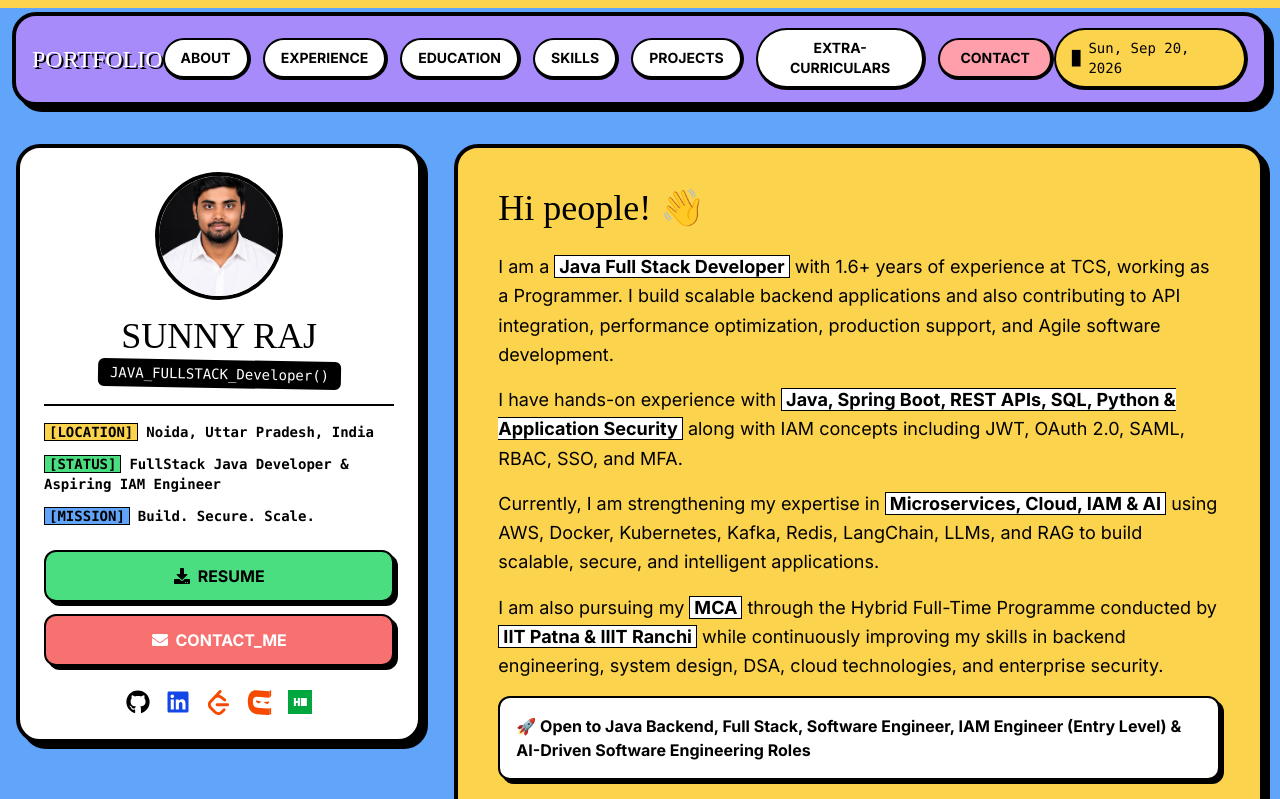
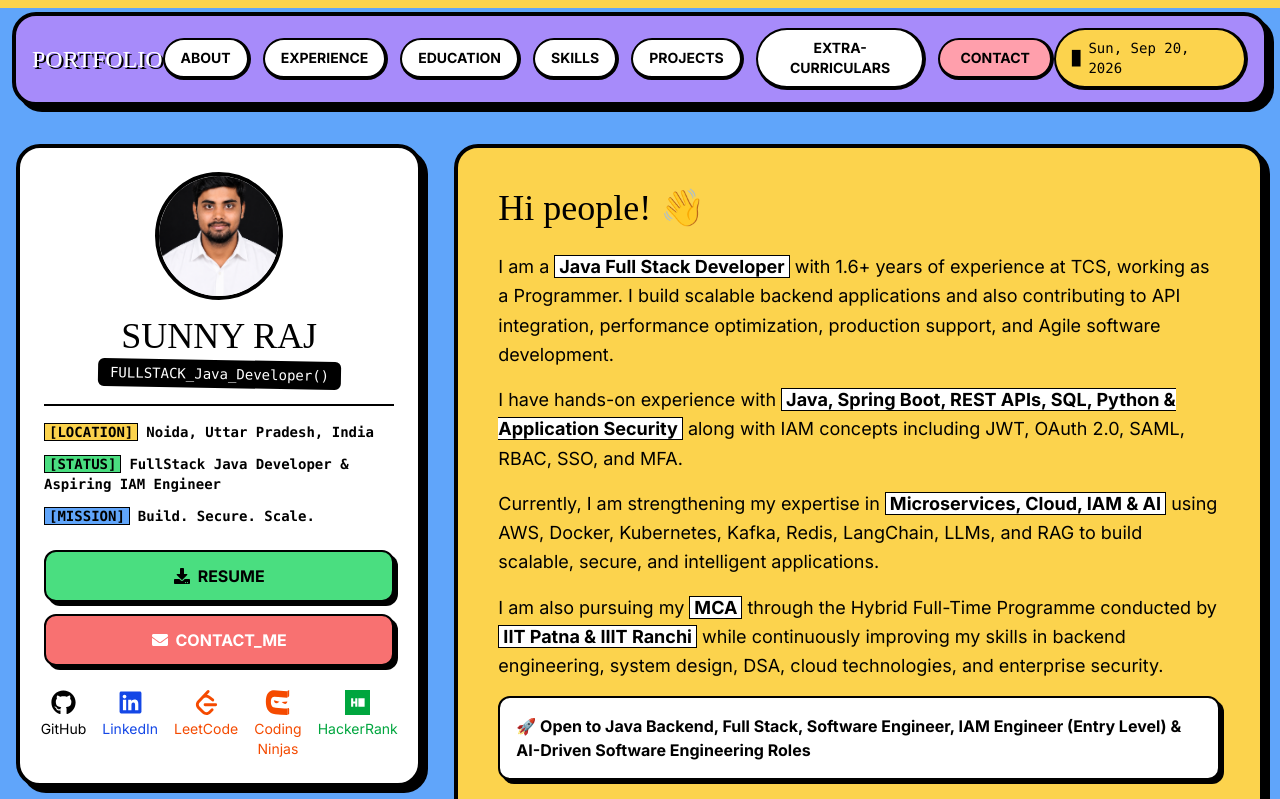
Before and after one commit to rajSunny5714/new-portfolio, a React (Vite) app: page / in a window 1280 px wide. Shown: the top 799 px of the page. Built offline with nearby package versions, Linux system fonts and the light colour scheme; the HTML template or start-up script is replaced by a standard one; a web font is replaced by a local one.

Commit message:
Update Hero.tsx

```diff
--- a/src/components/sections/Hero.tsx
+++ b/src/components/sections/Hero.tsx
@@ -39,7 +39,7 @@ const Hero = () => {
           </h1>
 
           <div className="bg-black text-white px-3 py-1 font-mono text-sm rounded-md mb-4 rotate-1">
-            JAVA_FULLSTACK_Developer()
+            FULLSTACK_Java_Developer()
           </div>
 
           <div className="w-full space-y-3 text-left font-bold text-sm font-mono border-t-2 border-black pt-4">
@@ -97,9 +97,10 @@ const Hero = () => {
               target="_blank"
               rel="noopener noreferrer"
               aria-label="GitHub"
-              className="hover:scale-110 transition-transform"
+              className="flex flex-col items-center gap-1 hover:scale-110 transition-transform"
             >
-              <FaGithub />
+              <FaGithub size={25} />
+              <span className="text-sm">GitHub</span>
             </a>
 
             <a
@@ -107,9 +108,10 @@ const Hero = () => {
               target="_blank"
               rel="noopener noreferrer"
               aria-label="LinkedIn"
-              className="hover:scale-110 transition-transform text-blue-700"
+              className="flex flex-col items-center gap-1 hover:scale-110 transition-transform text-blue-700"
             >
-              <FaLinkedin />
+              <FaLinkedin size={25} />
+              <span className="text-sm">LinkedIn</span>
             </a>
 
             <a
@@ -117,9 +119,10 @@ const Hero = () => {
               target="_blank"
               rel="noopener noreferrer"
               aria-label="LeetCode"
-              className="hover:scale-110 transition-transform text-orange-600"
+              className="flex flex-col items-center gap-1 hover:scale-110 transition-transform text-orange-600"
             >
               <SiLeetcode size={25} />
+              <span className="text-sm">LeetCode</span>
             </a>
 
             <a
@@ -127,9 +130,10 @@ const Hero = () => {
               target="_blank"
               rel="noopener noreferrer"
               aria-label="Coding Ninjas"
-              className="hover:scale-110 transition-transform text-orange-600"
+              className="flex flex-col items-center gap-1 hover:scale-110 transition-transform text-orange-600"
             >
               <SiCodingninjas size={25} />
+              <span className="text-sm">Coding Ninjas</span>
             </a>
 
             <a
@@ -137,11 +141,11 @@ const Hero = () => {
               target="_blank"
               rel="noopener noreferrer"
               aria-label="HackerRank"
-              className="hover:scale-110 transition-transform text-green-600"
+              className="flex flex-col items-center gap-1 hover:scale-110 transition-transform text-green-600"
             >
-              <SiHackerrank />
+              <SiHackerrank size={25} />
+              <span className="text-sm">HackerRank</span>
             </a>
-
           </div>
 
         </div>
```
